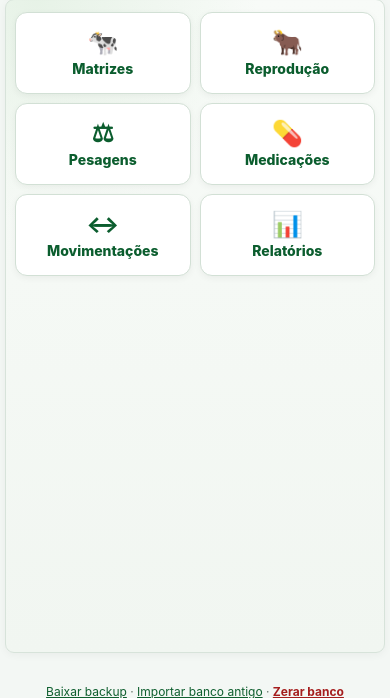
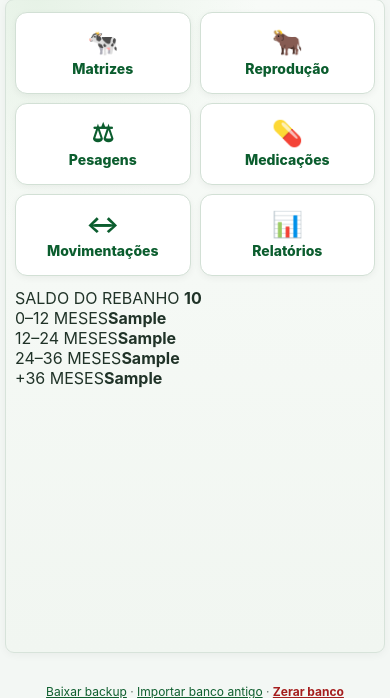
Before and after one commit to marcioespindolamge-star/sigap-agropecuaria-paineira, a Python web app: template templates/dashboard.html in a window 390 px wide. Shown: the part 126-824 px from the top of the page. Run offline with Jinja, Linux system fonts and the light colour scheme; the template is opened without the code that fills it: most values are stand-ins (such as "Sample title", 1, 10 or a date in 2020).

Commit message:
Mostrar saldo do rebanho por nucleos na tela inicial mobile

```diff
--- a/templates/dashboard.html
+++ b/templates/dashboard.html
@@ -8,6 +8,15 @@
   <a href="{{ url_for('medicacoes') }}"><b>💊</b><span>Medicações</span></a>
   <a href="{{ url_for('movimentacoes') }}"><b>↔</b><span>Movimentações</span></a>
   <a href="{{ url_for('relatorios') }}"><b>📊</b><span>Relatórios</span></a>
+</div>
+<div class="mobile-herd-balance">
+  <div class="mobile-herd-balance-title">SALDO DO REBANHO <strong>{{ total }}</strong></div>
+  <div class="mobile-herd-balance-grid">
+    <div><span>0–12 MESES</span><strong>{{ nucleo_0_12 }}</strong></div>
+    <div><span>12–24 MESES</span><strong>{{ nucleo_12_24 }}</strong></div>
+    <div><span>24–36 MESES</span><strong>{{ nucleo_24_36 }}</strong></div>
+    <div><span>+36 MESES</span><strong>{{ nucleo_mais_36 }}</strong></div>
+  </div>
 </div>
 <div class="dashboard-stats dashboard-nucleos">
     <div class="stat-card stat-green">
```
